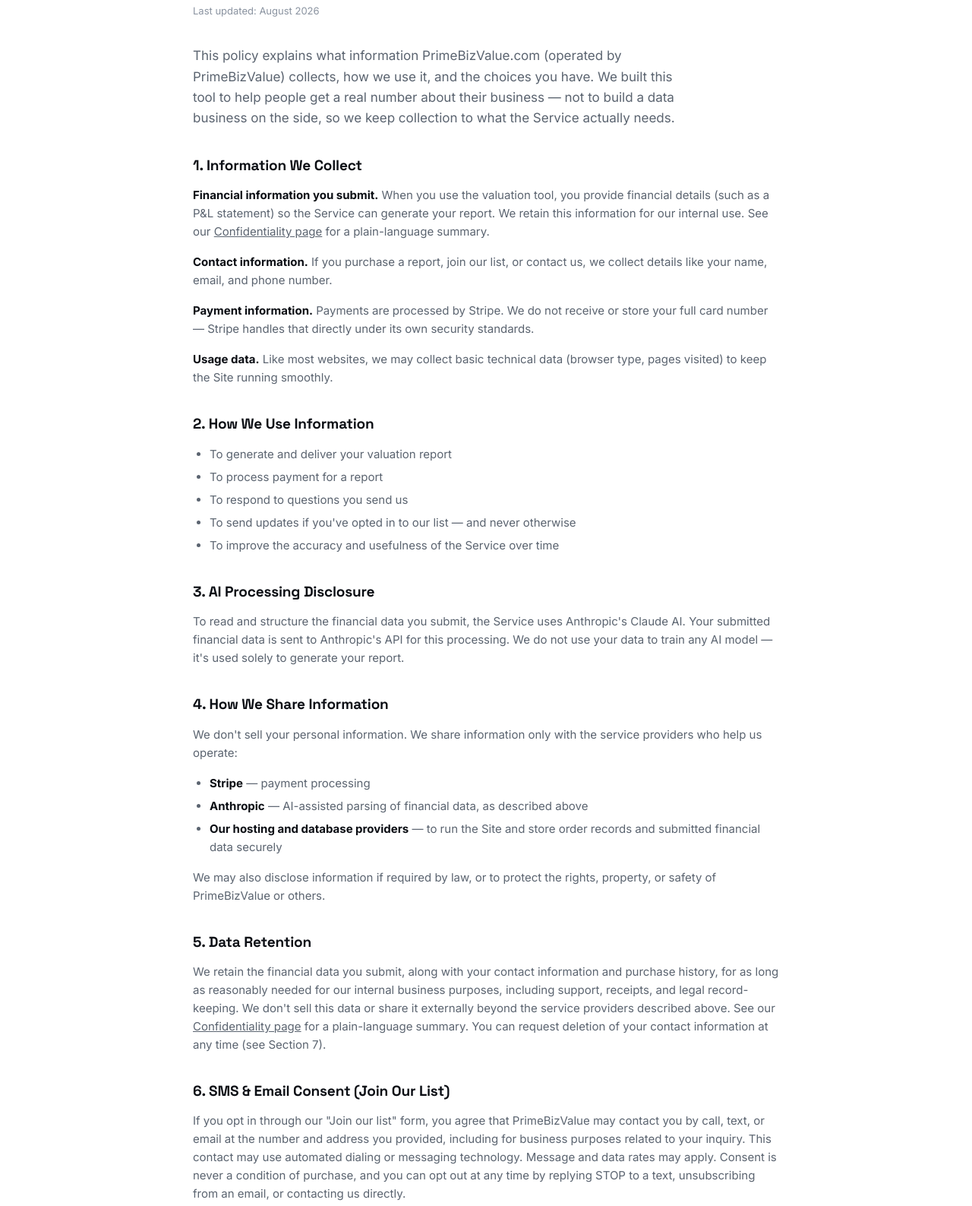
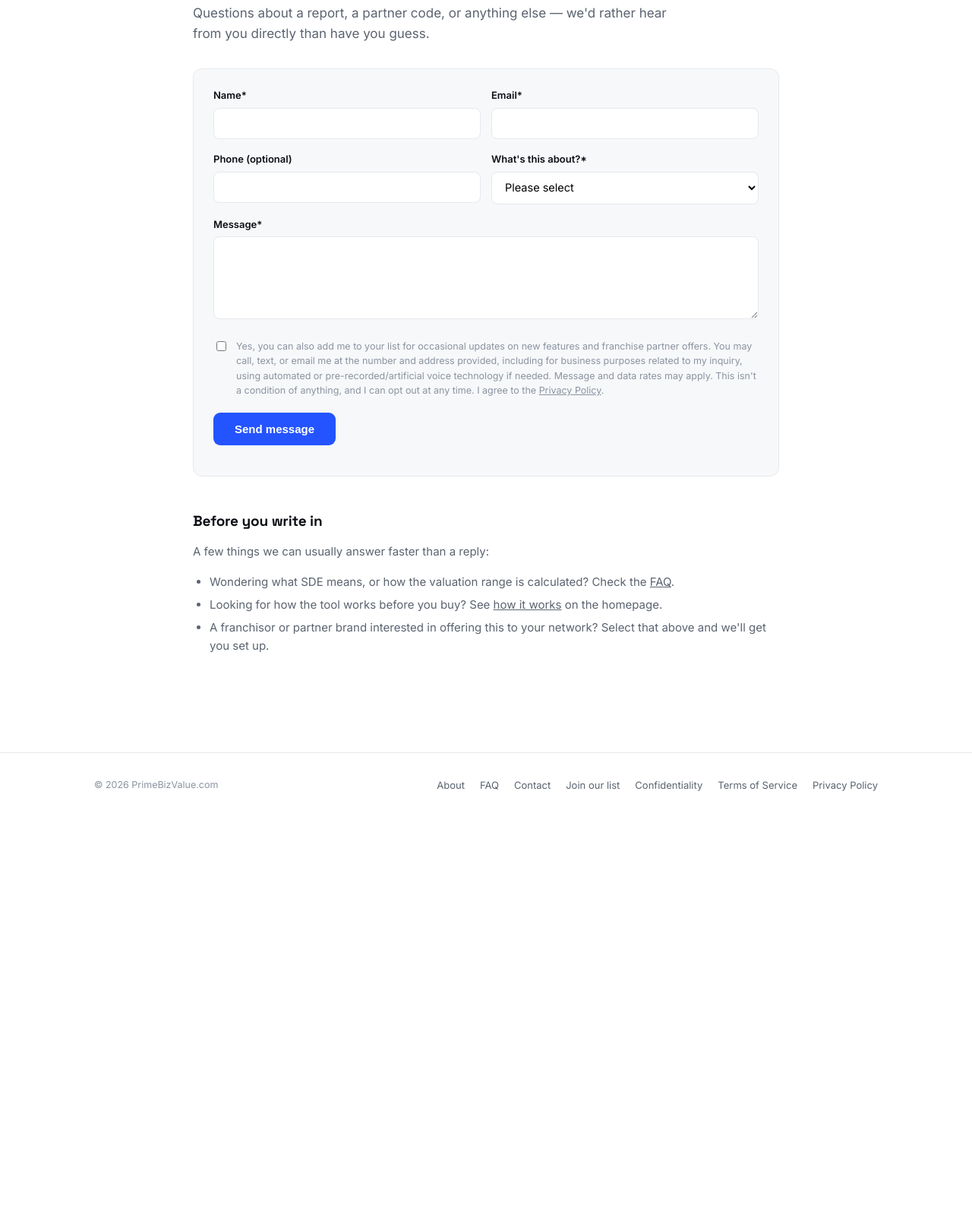
Before and after one commit to joemalmuthCFE/PrimeBizValue-site, a plain HTML site: page privacy.html in a window 1280 px wide. Shown: the part 211-1798 px from the top of the page at 76% size. After the commit the page ends 1299 px from the top, so only its background shows below. Drawn offline with Linux system fonts and the light colour scheme.

Commit message:
Update privacy.html

```diff
--- a/privacy.html
+++ b/privacy.html
@@ -3,8 +3,8 @@
 <head>
 <meta charset="UTF-8">
 <meta name="viewport" content="width=device-width, initial-scale=1.0">
-<title>Privacy Policy — PrimeBizValue</title>
-<meta name="description" content="Privacy Policy for PrimeBizValue.com — what we collect and how we use it.">
+<title>Contact Us — PrimeBizValue</title>
+<meta name="description" content="Get in touch with PrimeBizValue.com.">
 <link rel="preconnect" href="https://fonts.googleapis.com">
 <link rel="preconnect" href="https://fonts.gstatic.com" crossorigin>
 <link href="https://fonts.googleapis.com/css2?family=Space+Grotesk:wght@500;600;700&family=Inter:wght@400;500;600;700&family=IBM+Plex+Mono:wght@400;500&display=swap" rel="stylesheet">
@@ -100,64 +100,94 @@
 
 <main>
   <div class="wrap">
-    <span class="kicker">Legal</span>
-    <h1>Privacy Policy</h1>
-    <p class="updated">Last updated: August 2026</p>
+    <span class="kicker">Get in touch</span>
+    <h1>Contact us</h1>
+    <p class="lede" style="margin-bottom:32px;">Questions about a report, a partner code, or anything else — we'd rather hear from you directly than have you guess.</p>
 
-    <p class="lede">This policy explains what information PrimeBizValue.com (operated by PrimeBizValue) collects, how we use it, and the choices you have. We built this tool to help people get a real number about their business — not to build a data business on the side, so we keep collection to what the Service actually needs.</p>
+    <div class="card">
+      <form id="contactForm">
+        <div class="field-row">
+          <div class="field">
+            <label for="cName">Name*</label>
+            <input type="text" id="cName" name="cName" required>
+          </div>
+          <div class="field">
+            <label for="cEmail">Email*</label>
+            <input type="email" id="cEmail" name="cEmail" required>
+          </div>
+        </div>
 
-    <h2>1. Information We Collect</h2>
-    <p><strong>Financial information you submit.</strong> When you use the valuation tool, you provide financial details (such as a P&amp;L statement) so the Service can generate your report. We retain this information for our internal use. See our <a href="/confidentiality.html">Confidentiality page</a> for a plain-language summary.</p>
-    <p><strong>Contact information.</strong> If you purchase a report, join our list, or contact us, we collect details like your name, email, and phone number.</p>
-    <p><strong>Payment information.</strong> Payments are processed by Stripe. We do not receive or store your full card number — Stripe handles that directly under its own security standards.</p>
-    <p><strong>Usage data.</strong> Like most websites, we may collect basic technical data (browser type, pages visited) to keep the Site running smoothly.</p>
+        <div class="field-row">
+          <div class="field">
+            <label for="cPhone">Phone (optional)</label>
+            <input type="tel" id="cPhone" name="cPhone">
+          </div>
+          <div class="field">
+            <label for="cReason">What's this about?*</label>
+            <select id="cReason" name="cReason" required>
+              <option value="">Please select</option>
+              <option>A question about my report</option>
+              <option>A question before I buy</option>
+              <option>Franchisor / partner inquiry</option>
+              <option>Billing or refund question</option>
+              <option>Something else</option>
+            </select>
+          </div>
+        </div>
 
-    <h2>2. How We Use Information</h2>
+        <div class="field">
+          <label for="cMessage">Message*</label>
+          <textarea id="cMessage" name="cMessage" rows="5" required style="width:100%;padding:11px 13px;border:1px solid var(--border);border-radius:8px;font-size:14.5px;font-family:'Inter',sans-serif;resize:vertical;"></textarea>
+        </div>
+
+        <div class="consent-row">
+          <input type="checkbox" id="cOptIn" name="cOptIn">
+          <p>Yes, you can also add me to your list for occasional updates on new features and franchise partner offers. You may call, text, or email me at the number and address provided, including for business purposes related to my inquiry, using automated or pre-recorded/artificial voice technology if needed. Message and data rates may apply. This isn't a condition of anything, and I can opt out at any time. I agree to the <a href="/privacy.html" target="_blank">Privacy Policy</a>.</p>
+        </div>
+
+        <button type="submit" class="submit-btn">Send message</button>
+        <p id="contactStatus" style="font-size:13px;color:var(--text-muted);margin-top:14px;"></p>
+      </form>
+    </div>
+
+    <h2 style="margin-top:44px;">Before you write in</h2>
+    <p>A few things we can usually answer faster than a reply:</p>
     <ul>
-      <li>To generate and deliver your valuation report</li>
-      <li>To process payment for a report</li>
-      <li>To respond to questions you send us</li>
-      <li>To send updates if you've opted in to our list — and never otherwise</li>
-      <li>To improve the accuracy and usefulness of the Service over time</li>
+      <li>Wondering what SDE means, or how the valuation range is calculated? Check the <a href="/faq.html">FAQ</a>.</li>
+      <li>Looking for how the tool works before you buy? See <a href="/#how-it-works">how it works</a> on the homepage.</li>
+      <li>A franchisor or partner brand interested in offering this to your network? Select that above and we'll get you set up.</li>
     </ul>
-
-    <h2>3. AI Processing Disclosure</h2>
-    <p>To read and structure the financial data you submit, the Service uses Anthropic's Claude AI. Your submitted financial data is sent to Anthropic's API for this processing. We do not use your data to train any AI model — it's used solely to generate your report.</p>
-
-    <h2>4. How We Share Information</h2>
-    <p>We don't sell your personal information. We share information only with the service providers who help us operate:</p>
-    <ul>
-      <li><strong>Stripe</strong> — payment processing</li>
-      <li><strong>Anthropic</strong> — AI-assisted parsing of financial data, as described above</li>
-      <li><strong>Our hosting and database providers</strong> — to run the Site and store order records and submitted financial data securely</li>
-    </ul>
-    <p>We may also disclose information if required by law, or to protect the rights, property, or safety of PrimeBizValue or others.</p>
-
-    <h2>5. Data Retention</h2>
-    <p>We retain the financial data you submit, along with your contact information and purchase history, for as long as reasonably needed for our internal business purposes, including support, receipts, and legal record-keeping. We don't sell this data or share it externally beyond the service providers described above. See our <a href="/confidentiality.html">Confidentiality page</a> for a plain-language summary. You can request deletion of your contact information at any time (see Section 7).</p>
-
-    <h2>6. SMS &amp; Email Consent (Join Our List)</h2>
-    <p>If you opt in through our "Join our list" form, you agree that PrimeBizValue may contact you by call, text, or email at the number and address you provided, including for business purposes related to your inquiry. This contact may use automated dialing or messaging technology. Message and data rates may apply. Consent is never a condition of purchase, and you can opt out at any time by replying STOP to a text, unsubscribing from an email, or contacting us directly.</p>
-
-    <h2>7. Your Rights</h2>
-    <p>You can request access to, correction of, or deletion of your personal information at any time by emailing <a href="mailto:hello@primebizvalue.com">hello@primebizvalue.com</a>. We'll respond as promptly as we can.</p>
-
-    <h2>8. Cookies</h2>
-    <p>The Site may use minimal cookies or similar technology for basic functionality and analytics. We don't use cookies for third-party advertising.</p>
-
-    <h2>9. Children's Privacy</h2>
-    <p>The Service is intended for business owners, buyers, and professionals, and is not directed at children. We don't knowingly collect information from anyone under 18.</p>
-
-    <h2>10. Security</h2>
-    <p>We use reasonable technical and organizational measures to protect the information you share with us. No system is 100% secure, but we take that responsibility seriously given the sensitivity of financial data.</p>
-
-    <h2>11. Changes to This Policy</h2>
-    <p>We may update this policy from time to time. We'll update the "Last updated" date above when we do.</p>
-
-    <h2>12. Contact</h2>
-    <p>Questions about this policy or your data? Reach us at <a href="mailto:hello@primebizvalue.com">hello@primebizvalue.com</a>.</p>
   </div>
 </main>
+<script>
+  document.getElementById('contactForm').addEventListener('submit', function(e){
+    e.preventDefault();
+    const f = e.target;
+    const data = {
+      name: f.cName.value,
+      email: f.cEmail.value,
+      phone: f.cPhone.value,
+      reason: f.cReason.value,
+      message: f.cMessage.value,
+      optIn: f.cOptIn.checked ? 'Yes' : 'No'
+    };
+    // Interim capture method — no database or inbox-routing backend wired up
+    // yet (that's Stage 4). This sends the submission straight to your inbox
+    // until real backend handling is built, at which point this should POST
+    // to an API route instead.
+    const subject = encodeURIComponent('PrimeBizValue contact form: ' + data.reason);
+    const body = encodeURIComponent(
+      'Name: ' + data.name + '\n' +
+      'Email: ' + data.email + '\n' +
+      'Phone: ' + data.phone + '\n' +
+      'Reason: ' + data.reason + '\n' +
+      'Opted in to list: ' + data.optIn + '\n\n' +
+      'Message:\n' + data.message
+    );
+    window.location.href = 'mailto:hello@primebizvalue.com?subject=' + subject + '&body=' + body;
+    document.getElementById('contactStatus').textContent = 'Opening your email client to send this in — if nothing opens, email us directly at hello@primebizvalue.com.';
+  });
+</script>
 
 <footer>
   <div class="foot-row">
```
